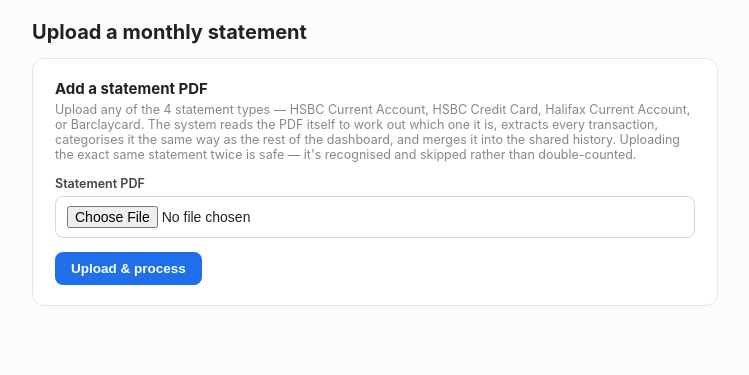
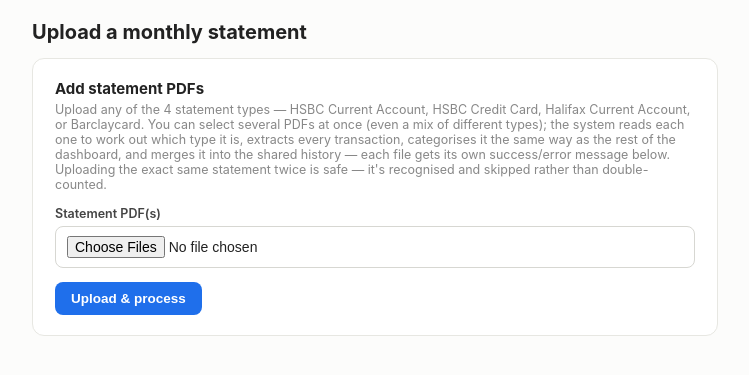
Before and after one commit to prabha3001/household-expenses, a Flask app: page /admin/upload in a window 1280 px wide. Shown: the part 42-417 px from the top of the page, without its empty margins (18-767 px from the left). Run offline with Flask 3, Linux system fonts and the light colour scheme; the visitor is signed in with stand-in values (Sample User, id 1); some libraries are stand-ins or nearby versions.

Commit message:
Enhance PDF upload functionality and instructions
Updated the upload page to allow multiple PDF uploads and improved the instructional text.

```diff
--- a/templates/upload.html
+++ b/templates/upload.html
@@ -2,17 +2,18 @@
 {% block content %}
 <h1>Upload a monthly statement</h1>
 <div class="card">
-  <h2>Add a statement PDF</h2>
+  <h2>Add statement PDFs</h2>
   <p class="muted" style="margin-top:-6px;margin-bottom:14px;">
     Upload any of the 4 statement types — HSBC Current Account, HSBC Credit Card, Halifax Current
-    Account, or Barclaycard. The system reads the PDF itself to work out which one it is, extracts
-    every transaction, categorises it the same way as the rest of the dashboard, and merges it into
-    the shared history. Uploading the exact same statement twice is safe — it's recognised and
-    skipped rather than double-counted.
+    Account, or Barclaycard. You can select several PDFs at once (even a mix of different types);
+    the system reads each one to work out which type it is, extracts every transaction,
+    categorises it the same way as the rest of the dashboard, and merges it into the shared
+    history — each file gets its own success/error message below. Uploading the exact same
+    statement twice is safe — it's recognised and skipped rather than double-counted.
   </p>
   <form method="post" enctype="multipart/form-data">
-    <label for="file">Statement PDF</label>
-    <input type="file" id="file" name="file" accept="application/pdf" required>
+    <label for="file">Statement PDF(s)</label>
+    <input type="file" id="file" name="file" accept="application/pdf" multiple required>
     <button class="primary" type="submit">Upload &amp; process</button>
   </form>
 </div>
```
